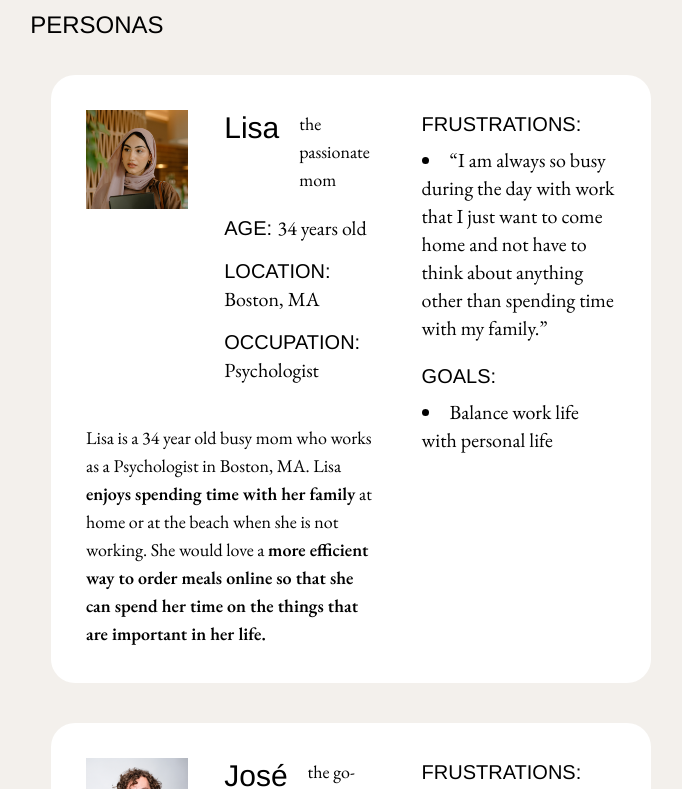
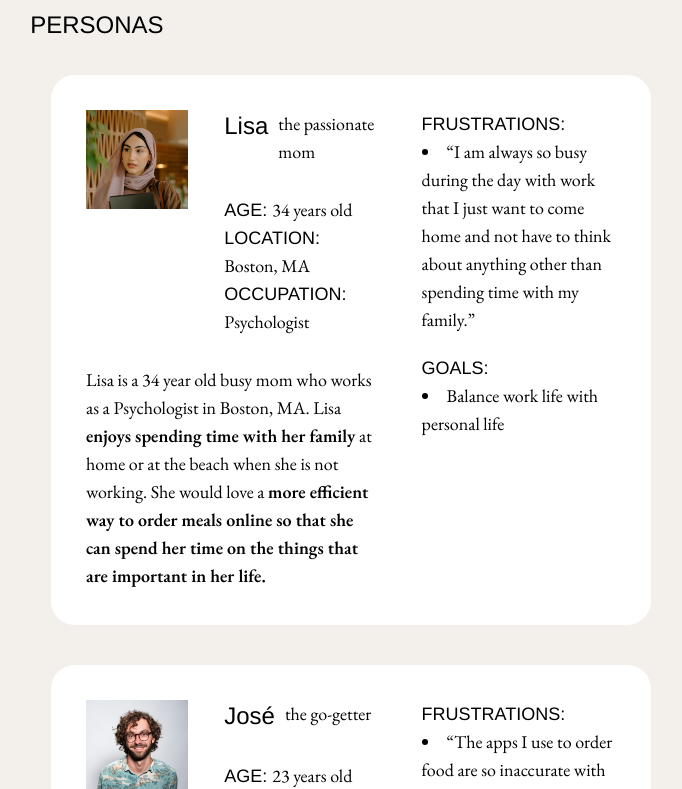
Before and after one commit to agabra23/aleynna-portfolio, a React (Vite) app: page /beachside-snackshop in a window 1280 px wide. Shown: the part 4671-5460 px from the top of the page, without its empty margins (289-971 px from the left). Built offline with nearby package versions, Linux system fonts and the light colour scheme.

Commit message:
Fix persona card spacing

```diff
--- a/src/components/UserPersona.jsx
+++ b/src/components/UserPersona.jsx
@@ -10,30 +10,28 @@ const UserPersona = ({
   frustrations,
   goals,
 }) => {
-
-
   return (
     <div className="bg-white rounded-3xl p-[35px] text-[16px] md:grid md:grid-cols-[1.5fr_1fr] gap-x-11">
       <div className="md:grid md:grid-cols-[1fr_1.5fr] gap-x-9 mb-[45px] md:mb-0">
-        <div className="max-w-[375px] mb-[35px] h-auto mx-auto">
+        <div className="max-w-[375px] mb-[30px] h-auto mx-auto">
           <img src={avatar} alt={name} />
         </div>
-        <div className="mb-[45px] md:mb-5">
-          <div className="mb-[20px] gap-5 md:flex md:gap-5">
-            <h6 className="font-helvetica font-medium text-2xl md:text-3xl">
+        <div className="mb-[30px]">
+          <div className="mb-[30px] gap-[10px] md:flex">
+            <h6 className="font-helvetica font-medium md:text-2xl text-xl">
               {name}
             </h6>
-            <p className="font-thin text-lg">{alias}</p>
+            <p className="font-thin text-[16px] md:text-lg">{alias}</p>
           </div>
-          <div className="flex flex-col gap-[15px] mb-[20px]">
-            <p className="text-xl">
+          <div className="flex flex-col">
+            <p className="md:text-lg text-[16px] font-thin">
               <span className="font-helvetica">AGE: </span>
               {age} years old
             </p>
-            <p className="text-xl">
+            <p className="md:text-lg text-[16px] font-thin">
               <span className="font-helvetica">LOCATION: </span> Boston, MA
             </p>
-            <p className="text-xl">
+            <p className="md:text-lg text-[16px] font-thin">
               <span className="font-helvetica">OCCUPATION: </span>
               {occupation}
             </p>
@@ -42,9 +40,11 @@ const UserPersona = ({
 
         {description}
       </div>
-      <div className="flex flex-col gap-5 md:text-xl font-thin">
+      <div className="flex flex-col gap-5 md:text-lg text-[16px] font-thin">
         <div>
-          <p className="font-helvetica mb-2">FRUSTRATIONS:</p>
+          <p className="font-helvetica mb-0 font-thin text-[16px] text-lg">
+            FRUSTRATIONS:
+          </p>
           <ul className="list-disc list-inside">
             {frustrations.map((item, index) => (
               <li key={index}>{item}</li>
@@ -52,7 +52,9 @@ const UserPersona = ({
           </ul>
         </div>
         <div>
-          <p className="font-helvetica mb-2">GOALS:</p>
+          <p className="font-helvetica mb-0 font-thin text-[16px] text-lg">
+            GOALS:
+          </p>
           <ul className="list-disc list-inside">
             {goals.map((item, index) => (
               <li key={index}>{item}</li>
```
Also changed, not shown: src/pages/Cafe.jsx (+24 -26 lines).
